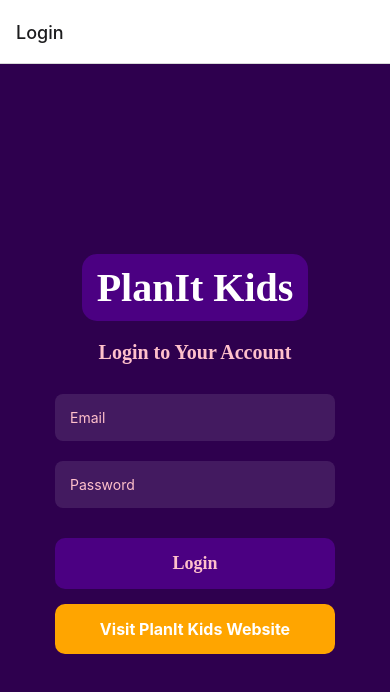
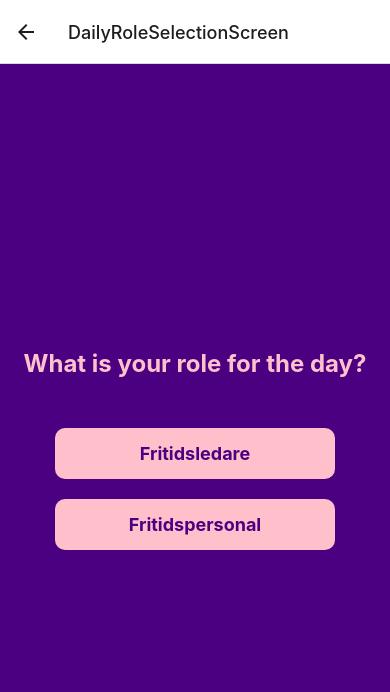
Before and after one commit to Enorhan/planitkids_sample, a React Native app: screen /DailyRoleSelectionScreen in a window 390 px wide. Shown: the top 692 px of the page. Built offline with nearby package versions, Linux system fonts and the light colour scheme; what react-native-popup-menu would draw is missing.

Commit message:
Added screen, DailyRoleSelectionScreen.js, between LoginScreen.js and RoleSelectionScreen.js. This screen will be the stage where users assign their roles for the day

```diff
--- a/src/navigations/AppNavigator.js
+++ b/src/navigations/AppNavigator.js
@@ -18,7 +18,8 @@ import GroupTrack from "../screens/GroupTrack";
 import BusDriverDashboard from '../screens/BusDriverDashboard';
 import BusDetails from "../screens/BusDetails";
 import AdminDashboard from "../screens/admin/AdminDashboard";
-import ViewDashboards from "../screens/admin/ViewDashboards"; // Example // New import
+import ViewDashboards from "../screens/admin/ViewDashboards";
+import DailyRoleSelectionScreen from "../screens/DailyRoleSelectionScreen"; // Example // New import
 
 const Stack = createStackNavigator();
 
@@ -42,6 +43,7 @@ export default function AppNavigator() {
                         <Stack.Screen name="GroupTrack" component={GroupTrack} />
                         <Stack.Screen name="AdminDashboard" component={AdminDashboard} />
                         <Stack.Screen name="ViewDashboards" component={ViewDashboards} />
+                        <Stack.Screen name="DailyRoleSelectionScreen" component={DailyRoleSelectionScreen} />
                     </Stack.Navigator>
                 </NavigationContainer>
             </MenuProvider>
--- /dev/null
+++ b/src/screens/DailyRoleSelectionScreen.js
@@ -0,0 +1,81 @@
+import React, { useState } from 'react';
+import { View, Text, TouchableOpacity, StyleSheet, Alert, ActivityIndicator } from 'react-native';
+import { supabase } from '../../supabaseClient';
+
+export default function DailyRoleSelectionScreen({ navigation }) {
+    const [loading, setLoading] = useState(false);
+
+    const updateRole = async (role) => {
+        setLoading(true);
+        try {
+            const { data: authData, error: authError } = await supabase.auth.getUser();
+            if (authError) throw new Error(authError.message);
+
+            const { error } = await supabase
+                .from('users')
+                .update({ role })
+                .eq('id', authData.user.id);
+            if (error) throw new Error(error.message);
+
+            navigation.replace('RoleSelection'); // Redirect after updating role
+        } catch (err) {
+            console.error('Error updating role:', err.message);
+            Alert.alert('Error', 'Unable to update role. Please try again.');
+        } finally {
+            setLoading(false);
+        }
+    };
+
+    return (
+        <View style={styles.container}>
+            <Text style={styles.title}>What is your role for the day?</Text>
+            {loading ? (
+                <ActivityIndicator size="large" color="#FFC0CB" />
+            ) : (
+                <>
+                    <TouchableOpacity
+                        style={styles.button}
+                        onPress={() => updateRole('fritidsledare')}
+                    >
+                        <Text style={styles.buttonText}>Fritidsledare</Text>
+                    </TouchableOpacity>
+                    <TouchableOpacity
+                        style={styles.button}
+                        onPress={() => updateRole('fritidspersonal')}
+                    >
+                        <Text style={styles.buttonText}>Fritidspersonal</Text>
+                    </TouchableOpacity>
+                </>
+            )}
+        </View>
+    );
+}
+
+const styles = StyleSheet.create({
+    container: {
+        flex: 1,
+        justifyContent: 'center',
+        alignItems: 'center',
+        backgroundColor: '#4B0082',
+        padding: 20,
+    },
+    title: {
+        fontSize: 24,
+        color: 'pink',
+        marginBottom: 40,
+        fontWeight: 'bold',
+    },
+    button: {
+        backgroundColor: '#FFC0CB',
+        paddingVertical: 15,
+        borderRadius: 10,
+        marginVertical: 10,
+        width: '80%',
+        alignItems: 'center',
+    },
+    buttonText: {
+        color: '#4B0082',
+        fontSize: 18,
+        fontWeight: 'bold',
+    },
+});
--- a/src/screens/LoginScreen.js
+++ b/src/screens/LoginScreen.js
@@ -45,8 +45,12 @@ export default function LoginScreen({ navigation }) {
                 navigation.replace('Agenda', { user: userDetails });
             } else if (userDetails.role === 'admin') {
                 navigation.replace('AdminDashboard', { user: userDetails });
+            } else if (userDetails.role === 'fritidsledare' || userDetails.role === 'fritidspersonal') {
+                // Redirect to the DailyRoleSelectionScreen
+                navigation.replace('DailyRoleSelectionScreen', { user: userDetails });
             } else {
-                navigation.replace('RoleSelection', { user: userDetails });
+                // Fallback in case of an unexpected role
+                Alert.alert('Error', 'Unrecognized role. Please contact support.');
             }
         } catch (err) {
             console.error('Unexpected Error:', err);
--- a/src/screens/RoleSelectionScreen.js
+++ b/src/screens/RoleSelectionScreen.js
@@ -66,6 +66,8 @@ export default function RoleSelectionScreen({ navigation }) {
                 console.error('Logout Error:', err.message);
                 Alert.alert('Error', 'Failed to log out. Please try again.');
             }
+        } else if (option === 'DailyRoleSelection') {
+            navigation.replace('DailyRoleSelectionScreen');
         }
     };
 
@@ -106,6 +108,12 @@ export default function RoleSelectionScreen({ navigation }) {
                 >
                     <View style={styles.modalOverlay}>
                         <View style={styles.modalContainer}>
+                            <TouchableOpacity
+                                style={styles.modalOption}
+                                onPress={() => handleMenuOption('DailyRoleSelection')}
+                            >
+                                <Text style={styles.modalOptionText}>Go to Daily Role Selection</Text>
+                            </TouchableOpacity>
                             <TouchableOpacity
                                 style={styles.modalOption}
                                 onPress={() => handleMenuOption('Logout')}
```
